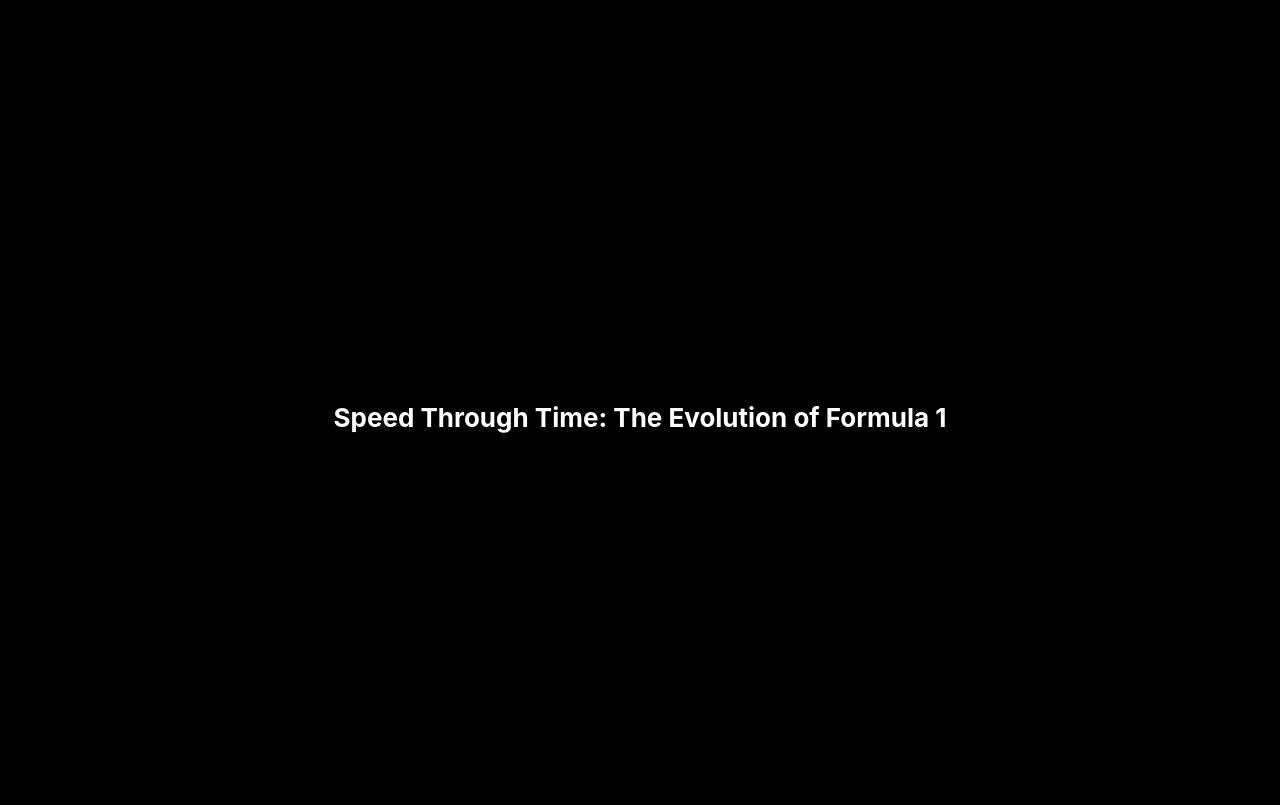
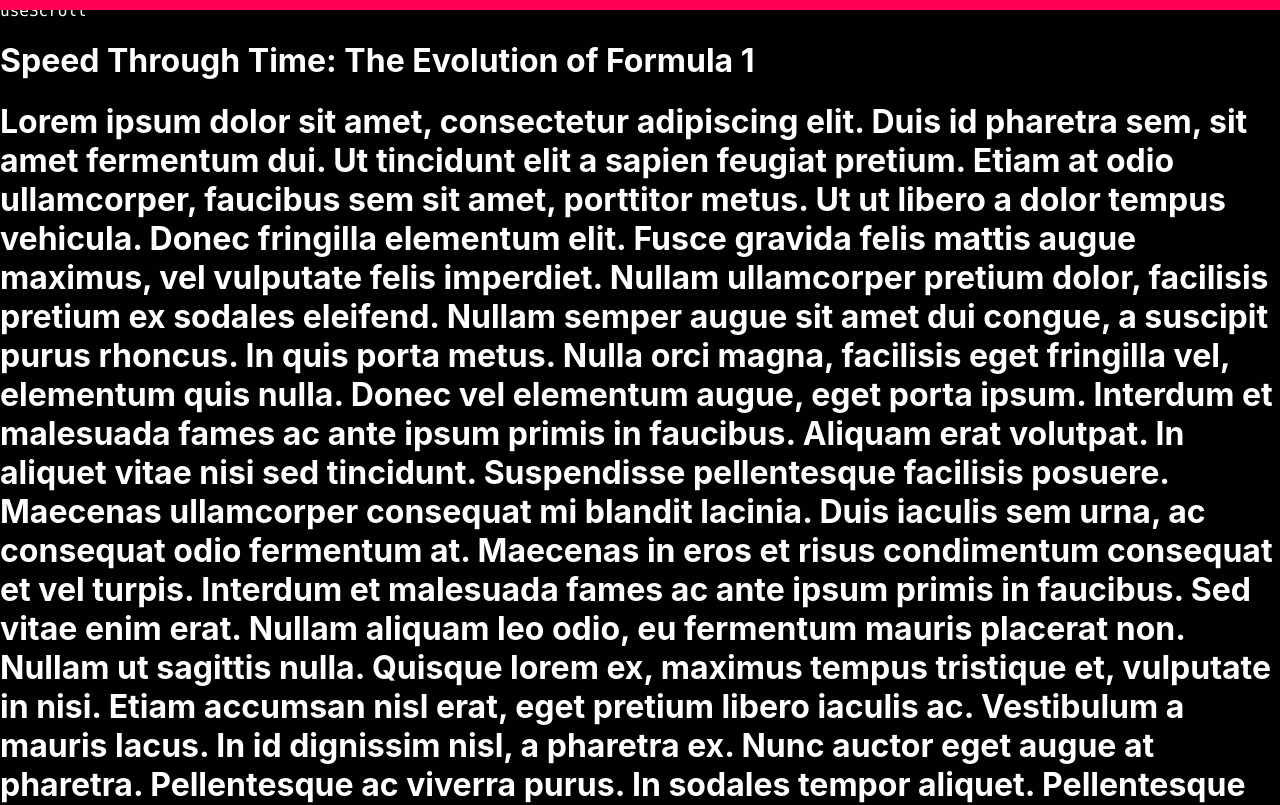
Before and after one commit to edouard20/projet-inf8808, a React (Create React App) app: page / in a window 1280 px wide. Shown: the top 805 px of the page. Built offline with nearby package versions, Linux system fonts and the light colour scheme.

Commit message:
added progress bar

```diff
--- a/package.json
+++ b/package.json
@@ -7,6 +7,7 @@
     "@testing-library/react": "^13.4.0",
     "@testing-library/user-event": "^13.5.0",
     "d3": "^7.9.0",
+    "framer-motion": "^11.0.22",
     "react": "^18.2.0",
     "react-dom": "^18.2.0",
     "react-scripts": "5.0.1",
--- a/src/App.css
+++ b/src/App.css
@@ -1,40 +1,30 @@
-.App {
-  text-align: center;
-  /* height: 100vh;
-  width: 100vh;
-  color: #282c34; */
+body {
+  --black: #010101;
+  --white: #fdfdfd;
+  --green: #22cc88;
+  --blue: #0055ff;
+  --purple: #8855ff;
+  --red: #ff0055;
+  --orange: #ee4444;
+  --yellow: #ffcc00;
+  --mustard: #ffaa00;
+
+  --background: var(--black);
+  --accent: var(--white);
+
+  margin: 0;
+  padding: 0;
+  background-color: var(--background);
+  color: var(--accent);
+  padding-bottom: 100px;
 }
 
-.App-logo {
-  height: 40vmin;
-  pointer-events: none;
+.progress-bar {
+  position: fixed;
+  top: 0;
+  left: 0;
+  right: 0;
+  height: 10px;
+  background: var(--red);
+  transform-origin: 0%;
 }
-
-@media (prefers-reduced-motion: no-preference) {
-  .App-logo {
-    animation: App-logo-spin infinite 20s linear;
-  }
-}
-
-.App-header {
-  min-height: 100vh;
-  display: flex;
-  flex-direction: column;
-  align-items: center;
-  justify-content: center;
-  font-size: calc(10px + 2vmin);
-  color: white;
-}
-
-.App-link {
-  color: #61dafb;
-}
-
-@keyframes App-logo-spin {
-  from {
-    transform: rotate(0deg);
-  }
-  to {
-    transform: rotate(360deg);
-  }
-}
--- a/src/App.js
+++ b/src/App.js
@@ -1,12 +1,49 @@
 import React from 'react';
-import MyD3Component from './MyD3Component.js';
+import { motion, useScroll } from "framer-motion";
 import './App.css';
 function App() {
+  const { scrollYProgress } = useScroll();
+
   return (
-    <div className="App">
-      <h1 className='App-header'>Speed Through Time: The Evolution of Formula 1</h1>
-      <MyD3Component />
-    </div>
+    <>
+      <motion.div className='progress-bar' style={{ scaleX: scrollYProgress }} />
+      <code style={{color: "white"}} >useScroll</code>
+      <div className="App">
+        <h1 className='App-header' style={{color: "white"}}>Speed Through Time: The Evolution of Formula 1</h1>
+
+      </div>
+      <h1 style={{color: "white"}}>Lorem ipsum dolor sit amet, consectetur adipiscing elit. Duis id pharetra sem, sit amet fermentum dui. Ut tincidunt elit a sapien feugiat pretium. Etiam at odio ullamcorper, faucibus sem sit amet, porttitor metus. Ut ut libero a dolor tempus vehicula. Donec fringilla elementum elit. Fusce gravida felis mattis augue maximus, vel vulputate felis imperdiet. Nullam ullamcorper pretium dolor, facilisis pretium ex sodales eleifend. Nullam semper augue sit amet dui congue, a suscipit purus rhoncus. In quis porta metus.
+
+Nulla orci magna, facilisis eget fringilla vel, elementum quis nulla. Donec vel elementum augue, eget porta ipsum. Interdum et malesuada fames ac ante ipsum primis in faucibus. Aliquam erat volutpat. In aliquet vitae nisi sed tincidunt. Suspendisse pellentesque facilisis posuere. Maecenas ullamcorper consequat mi blandit lacinia. Duis iaculis sem urna, ac consequat odio fermentum at.
+
+Maecenas in eros et risus condimentum consequat et vel turpis. Interdum et malesuada fames ac ante ipsum primis in faucibus. Sed vitae enim erat. Nullam aliquam leo odio, eu fermentum mauris placerat non. Nullam ut sagittis nulla. Quisque lorem ex, maximus tempus tristique et, vulputate in nisi. Etiam accumsan nisl erat, eget pretium libero iaculis ac. Vestibulum a mauris lacus. In id dignissim nisl, a pharetra ex. Nunc auctor eget augue at pharetra. Pellentesque ac viverra purus.
+
+In sodales tempor aliquet. Pellentesque habitant morbi tristique senectus et netus et malesuada fames ac turpis egestas. Sed id convallis erat, vel sagittis velit. Etiam rutrum mattis turpis vel commodo. In ac mauris et ex consequat viverra ut ut eros. Nunc ac tellus sed tellus feugiat dictum. Morbi in urna maximus, efficitur ante quis, vulputate odio. Vivamus et diam dui. Nullam ac ipsum suscipit, gravida odio at, eleifend urna.
+
+Nunc elementum porta justo vel dictum. Vivamus porttitor vehicula neque eu blandit. Morbi porta elementum tortor, ut maximus turpis lobortis et. Nulla iaculis dui sit amet dui condimentum, sed interdum tortor cursus. Nullam a turpis porta, imperdiet lacus blandit, lacinia tortor. Vestibulum a elementum tellus. Proin in mattis mauris, a ullamcorper massa. In lobortis elementum tortor non iaculis.
+
+Ut ac libero sed enim facilisis sodales. Nunc leo libero, vehicula ac leo ac, blandit malesuada nisi. Aenean dolor augue, dapibus a luctus non, rhoncus id magna. Curabitur imperdiet scelerisque commodo. Donec vulputate massa sit amet orci volutpat posuere. Suspendisse at consectetur diam. Curabitur vehicula at augue vel convallis. Praesent tortor turpis, volutpat a accumsan vitae, faucibus non sapien. Aliquam nunc quam, consequat at imperdiet vitae, ullamcorper nec erat. Morbi sollicitudin lectus a diam fermentum, at blandit dui imperdiet. Ut nec consequat ex. Pellentesque dictum urna a nisi pellentesque, ut eleifend mauris aliquet. Etiam condimentum faucibus ultricies.
+
+In hac habitasse platea dictumst. Vivamus vulputate quam eget consequat cursus. Suspendisse potenti. Nunc hendrerit dui nec malesuada tristique. Nullam a est ut purus aliquam volutpat. In porta risus velit, sit amet pretium libero malesuada eget. Nullam a purus odio. Morbi posuere pellentesque pretium. Praesent sed turpis in nibh consectetur rhoncus. In efficitur magna fermentum mi dapibus, pharetra porttitor turpis ornare.
+
+Cras eget pulvinar erat, vitae molestie ante. Nullam a ligula eget magna pretium dapibus. Integer sed mollis turpis. Pellentesque blandit ex in dolor hendrerit laoreet. Suspendisse potenti. Mauris purus augue, euismod in risus sed, elementum pretium sem. Maecenas diam justo, tristique at dui in, vestibulum tempor est. Aliquam erat volutpat. Nam porta pulvinar porttitor. Vivamus gravida pellentesque elit, non cursus nibh auctor non. Proin maximus molestie metus. Quisque fringilla maximus enim at faucibus. Pellentesque malesuada metus nec odio interdum imperdiet. Maecenas at dui ex. Integer dapibus scelerisque fringilla.
+
+Suspendisse vel efficitur elit. Lorem ipsum dolor sit amet, consectetur adipiscing elit. Donec a libero eget nunc lacinia elementum. Integer nec quam pulvinar, iaculis lacus porta, tristique purus. Integer in turpis eget dolor auctor interdum. Nullam mi turpis, bibendum eu erat in, euismod finibus velit. Integer mattis ut dolor a luctus. Phasellus quis ex felis. Proin accumsan scelerisque tempor. Nullam pretium mollis velit in aliquet. Curabitur ultrices risus odio, id mollis ligula viverra id. Integer vulputate dui et egestas egestas. Donec imperdiet pretium tempor. Quisque elementum enim justo, a semper ipsum suscipit sed. Suspendisse non ullamcorper libero.
+
+Vivamus vehicula mi eget tristique dictum. Nulla vulputate condimentum felis vehicula condimentum. Pellentesque ante augue, molestie at sodales in, lobortis eget nunc. In mauris nulla, ultrices nec ipsum ut, placerat scelerisque augue. Morbi vel mollis leo. Duis porttitor fringilla lacus, vitae vulputate ipsum volutpat sit amet. Pellentesque habitant morbi tristique senectus et netus et malesuada fames ac turpis egestas. Proin sit amet pharetra ante, id lacinia libero. Sed rutrum nisi non laoreet scelerisque. Ut mattis eros iaculis nisl pellentesque, blandit tempor lectus volutpat.
+
+Donec ac maximus neque. Donec ac diam eu ligula dictum consequat. Duis posuere vitae felis sed dapibus. Morbi consectetur est quis sagittis pellentesque. Sed lacinia eleifend ultricies. Aenean purus lacus, feugiat id tortor a, hendrerit aliquet eros. Nam pellentesque risus ut felis vehicula ullamcorper. Maecenas egestas vitae neque a fermentum. In suscipit pretium velit, mattis consectetur nulla luctus ac. Mauris sed quam libero.
+
+Nulla sed erat id massa fringilla eleifend a vel nulla. Donec ante eros, interdum quis auctor ornare, hendrerit sed urna. Duis vestibulum augue enim, eget facilisis turpis commodo ac. Donec auctor iaculis eros, scelerisque vulputate sem commodo a. Pellentesque rutrum dolor ipsum, ut placerat diam egestas a. Nunc iaculis at ante vulputate lacinia. Duis vel molestie magna.
+
+Sed auctor sem ornare, tempor leo nec, dapibus nisl. Curabitur pretium velit sed augue sollicitudin cursus at eget risus. Nam mauris tortor, dapibus ac lectus sed, porttitor vulputate eros. Nulla vel erat ut diam convallis finibus et at felis. Vivamus vehicula lacus sed venenatis gravida. Vivamus porta tellus ac dolor rhoncus, non ultricies lorem porttitor. Nulla id ultricies diam.
+
+Cras ut elit sapien. Vestibulum quis iaculis sem, ut imperdiet mauris. Quisque aliquam semper tellus ut ullamcorper. Aliquam sed egestas neque, non blandit nulla. Sed ut malesuada urna. Suspendisse tortor ligula, sollicitudin in vulputate ut, fermentum id orci. Etiam tempus nisl mauris, elementum tincidunt odio gravida ac. Donec fermentum magna gravida finibus laoreet. Fusce tempor felis sit amet metus aliquam aliquet.
+
+Nam tempus gravida erat. Cras laoreet sem sed ex varius, in scelerisque mi consectetur. Nulla ullamcorper ornare erat non efficitur. Aenean posuere ex at sodales molestie. Praesent molestie dui elit, sed suscipit mi varius vehicula. Donec eget porttitor erat. Vestibulum imperdiet mauris quis dui imperdiet, a molestie velit rutrum. Aenean congue cursus urna sit amet fermentum. Nulla fringilla orci nibh, sed placerat felis auctor a. Nunc at ex nec arcu dapibus consequat. Suspendisse potenti. Sed lobortis eros ut felis placerat sodales.
+
+</h1>
+    </>
   );
 }
 
```
Also changed, not shown: src/LoremIpsum.tsx (added), 1 other file (tests, documents, lock files or other folders).
